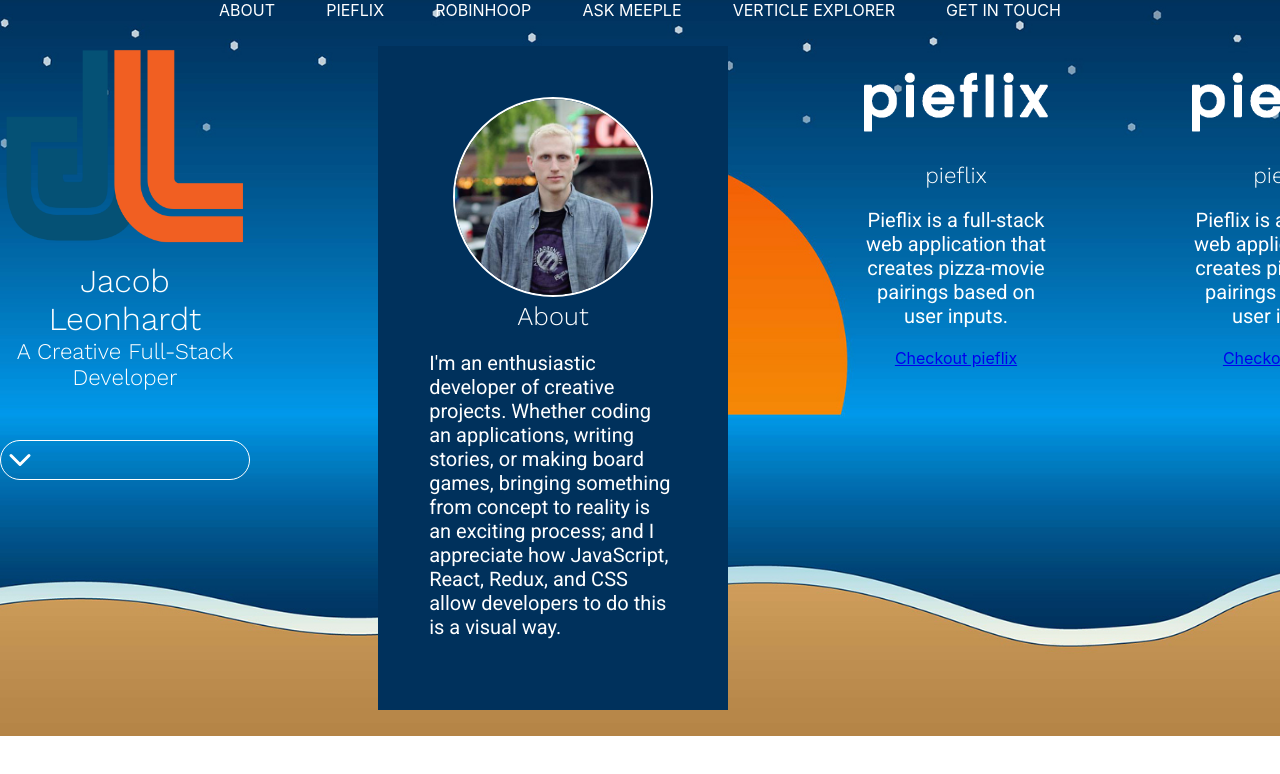
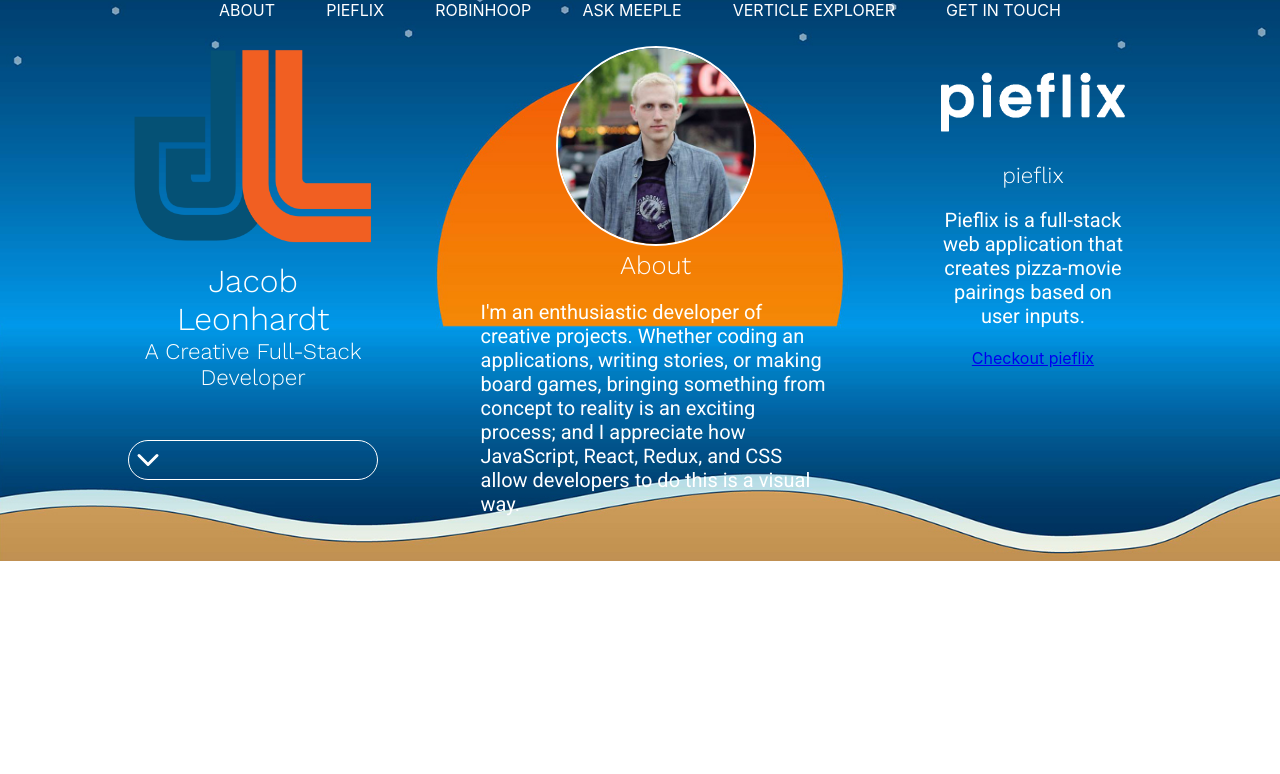
Before and after one commit to jacobleonhardt/portfolio, a React (Create React App) app in the folder portfolio/: page / in a window 1280 px wide. Shown: the top 774 px of the page. Built offline with nearby package versions, Linux system fonts and the light colour scheme.

Commit message:
adjusting content scroll viewport size

```diff
--- a/portfolio/src/components/about/about.css
+++ b/portfolio/src/components/about/about.css
@@ -1,8 +1,8 @@
 #about {
-    padding: 4%;
+    /* padding: 4%; */
     min-width: 350px;
     width: 100%;
-    background-color: #00315C;
+    /* background-color: #00315C; */
     color: #fff;
 }
 
--- a/portfolio/src/components/splash/landing.css
+++ b/portfolio/src/components/splash/landing.css
@@ -6,7 +6,9 @@
     scroll-snap-type: x mandatory;
     scroll-behavior: smooth;
     padding: 2% 0;
-    height: 100%;
+    height: 100vh;
+    width: 80%;
+    margin: 0 auto;
     height: auto;
     color: #fff;
 }
```
